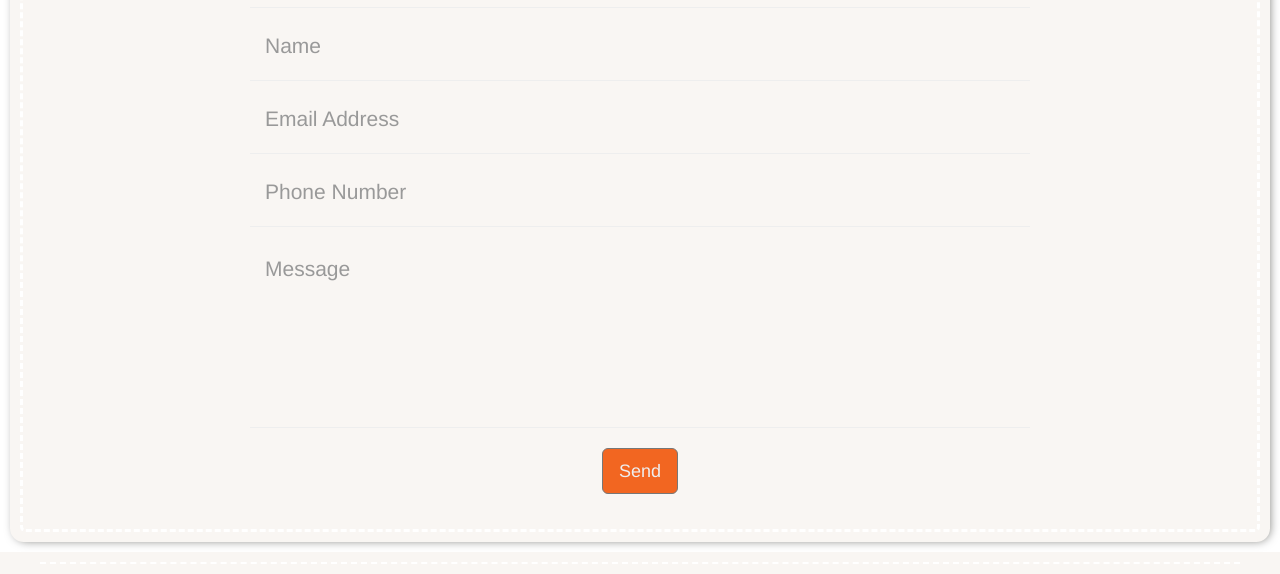
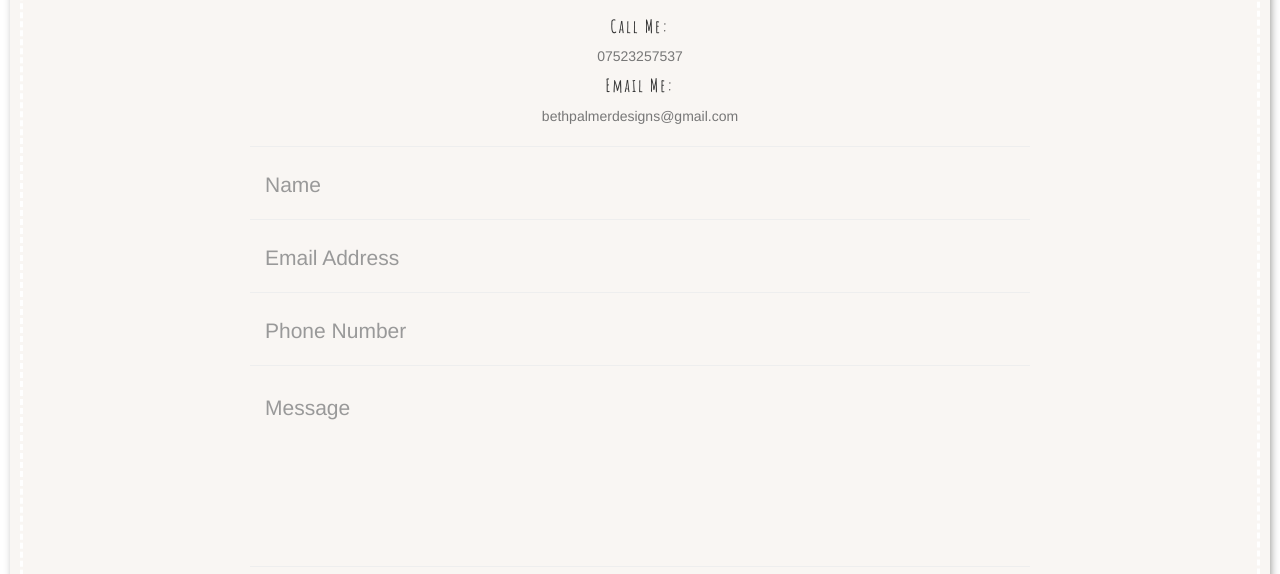
Before and after one commit to bethpalmer/newClientSite, a website: page contact.html in a window 1280 px wide. Shown: the part 226-800 px from the top of the page. Drawn offline with Linux system fonts and the light colour scheme.

Commit message:
Added to contact page

```diff
--- a/contact.html
+++ b/contact.html
@@ -76,6 +76,14 @@
             <div class="row">
                 <div class="col-lg-12 text-center">
                     <h3>Contact Me</h3>
+                </div>
+            </div>
+            <div class="row">
+                <div class="col-10 col-offset-1 contact">
+                    <h4>Call Me:</h4>
+                    <a href="tel:+44-7523-257537">07523257537</a>
+                    <h4>Email Me:</h4>
+                    <a href="mailto:bethpalmerdesigns@gmail.com">bethpalmerdesigns@gmail.com</a>
                 </div>
             </div>
             <div class="row">
--- a/css/scrolling-nav.css
+++ b/css/scrolling-nav.css
@@ -462,6 +462,10 @@ section.contact {
     background: #f9f6f3;
 }
 
+.contact {
+    padding-bottom: 20px;
+}
+
 .btn-style {
     background: #f26621;
     border: 1px solid #777;
```
